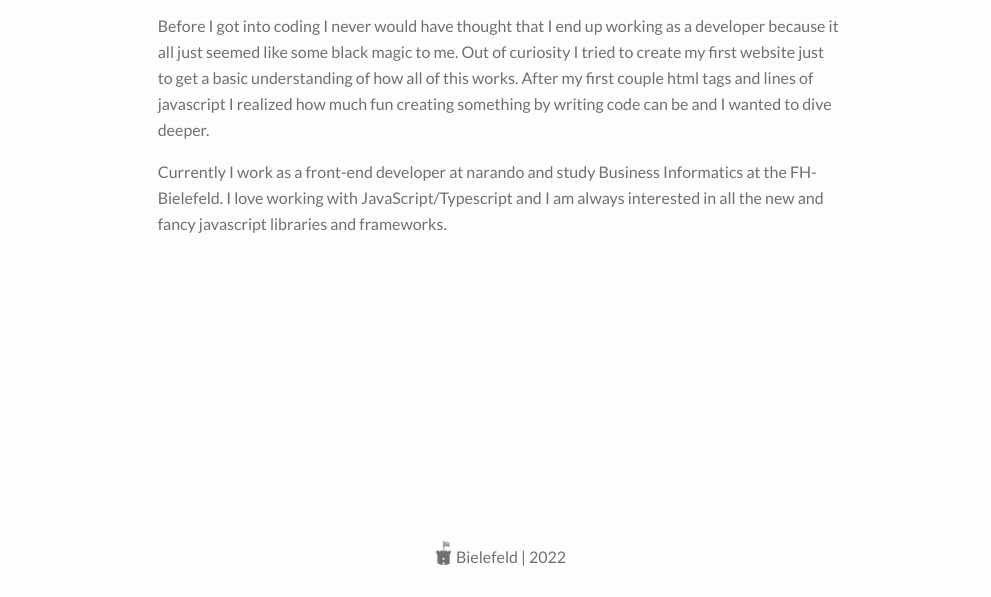
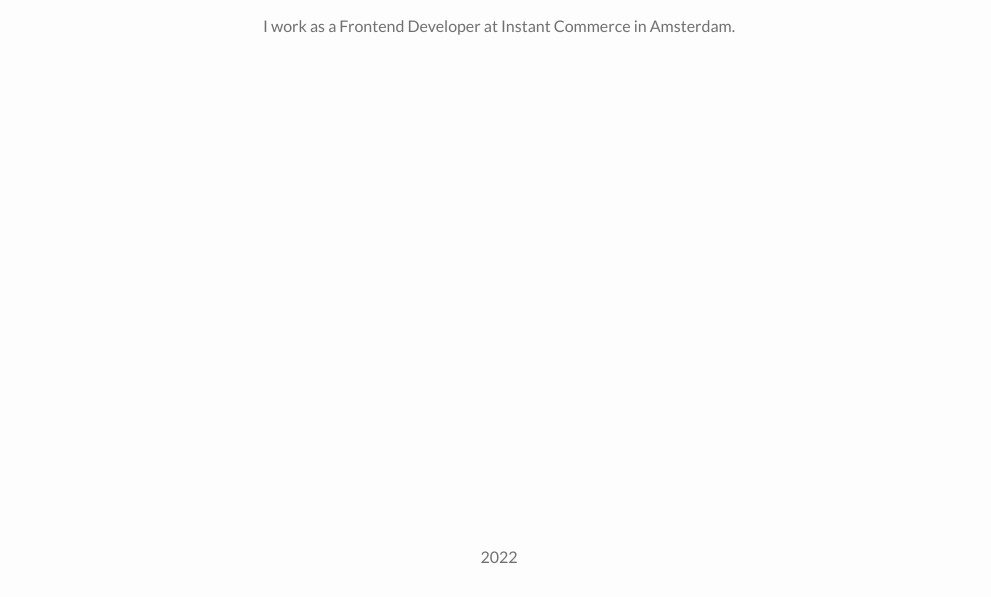
Before and after one commit to PhilipWillms/philipwillms.de, a Gatsby site: page / in a window 1280 px wide. Shown: the part 203-800 px from the top of the page, without its empty margins (141-1132 px from the left). Built offline with nearby package versions, Linux system fonts and the light colour scheme; Gatsby itself is replaced by a stand-in of ours.

Commit message:
feat: change description

```diff
--- a/src/components/footer.jsx
+++ b/src/components/footer.jsx
@@ -2,14 +2,9 @@
 import Img from "gatsby-image"
 
 export const Footer = props => (
-  <div className="flex column items-center h-20 pt-20 pb-10 mt-auto w-full justify-center">
-    <Img
-      title="Product image"
-      className="rounded-full w-6 h-6 mb-2"
-      fluid={props.bielefeld.childImageSharp.fluid}
-    />
-    <p className="text-gray-400 font-normal">
-      Bielefeld | {new Date().getFullYear()}
+  <div className="flex items-center justify-center w-full h-20 pt-20 pb-10 mt-auto column">
+    <p className="font-normal text-gray-400">
+      {new Date().getFullYear()}
     </p>
   </div>
 )
--- a/src/content/description.md
+++ b/src/content/description.md
@@ -1,6 +1,6 @@
 ---
 name: "Philip Willms"
-firstParagraph: "Before I got into coding I never would have thought that I end up working as a developer because it all just seemed like some black magic to me. Out of curiosity I tried to create my first website just to get a basic understanding of how all of this works. After my first couple html tags and lines of javascript I realized how much fun creating something by writing code can be and I wanted to dive deeper."
-secondParagraph: "Currently I work as a front-end developer at narando and study Business Informatics at the FH-Bielefeld. I love working with JavaScript/Typescript and I am always interested in all the new and fancy javascript libraries and frameworks."
+firstParagraph: "I work as a Frontend Developer at Instant Commerce in Amsterdam."
+secondParagraph: ""
 thirdParagraph: ""
 ---
```
